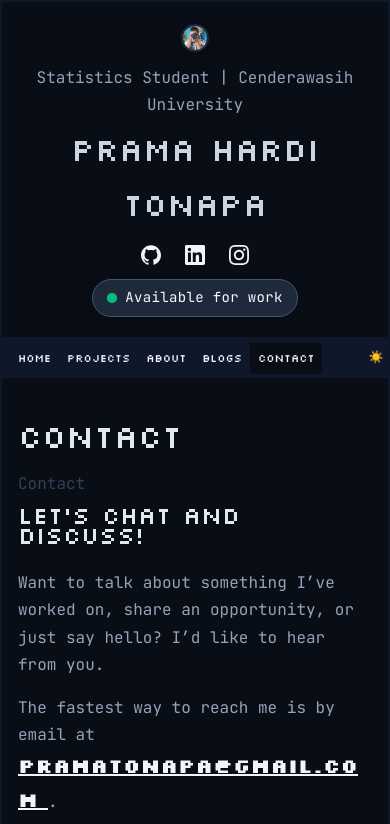
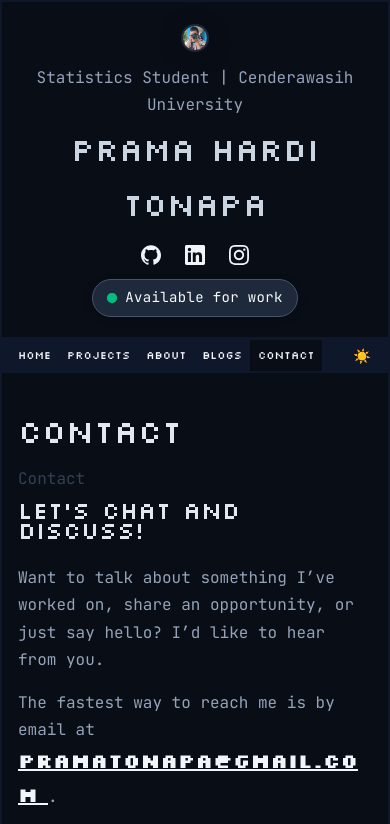
Before and after one commit to PramaTonapa08/pramatonapa08.github.io, an Astro site: page /contact in a window 390 px wide. Shown: the top 824 px of the page. Built offline with nearby package versions, Linux system fonts and the light colour scheme; Astro itself is replaced by a stand-in of ours.

Commit message:
Updated NavBar.astro

```diff
--- a/src/components/global/NavBar.astro
+++ b/src/components/global/NavBar.astro
@@ -13,10 +13,11 @@ const nav = [
 ---
 
 <nav
-    class="flex w-full min-w-0 items-center justify-between gap-1 bg-base-900 px-2 py-1 sm:px-6 md:px-12 lg:px-32"
+    class="sticky top-0 z-50 flex w-full min-w-0 flex-row items-center justify-between gap-1 bg-base-900 px-2 transition-none sm:px-6 md:px-12 lg:px-32"
     aria-label="Main navigation"
 >
-    <div class="no-scrollbar flex min-w-0 items-center justify-start overflow-x-auto">
+    <!-- Navigation Links -->
+    <div class="no-scrollbar flex min-w-0 flex-1 items-center justify-start overflow-x-auto">
         {
             nav.map((navLink) => {
                 const isActive =
@@ -32,9 +33,10 @@ const nav = [
                         text={navLink.title}
                         aria-current={isActive ? "page" : undefined}
                         class:list={[
+                            "shrink-0 transition-none",
                             isActive
-                                ? "bg-base-950 border-t-2 border-base-500"
-                                : "",
+                                ? "bg-base-950 border-t-2 border-base-900"
+                                : "hover:bg-base-800",
                         ]}
                     />
                 );
@@ -42,12 +44,13 @@ const nav = [
         }
     </div>
 
+    <!-- Theme Toggle -->
     <button
         id="theme-toggle"
         type="button"
         aria-label="Switch to light mode"
         title="Toggle theme"
-        class="flex h-8 w-8 shrink-0 cursor-pointer items-center justify-center rounded-md text-xs transition-transform duration-200 hover:scale-105 sm:h-9 sm:w-9 sm:text-sm"
+        class="flex min-h-9 min-w-9 shrink-0 cursor-pointer items-center justify-center rounded-md px-2 py-1 text-sm transition-transform duration-300 hover:scale-110 hover:opacity-70 focus-visible:outline focus-visible:outline-2 sm:min-h-10 sm:min-w-10 sm:px-3 sm:py-2 sm:text-lg"
     >
         <span id="theme-icon" aria-hidden="true" class="inline-block transition-transform duration-300">☀️</span>
     </button>
```
